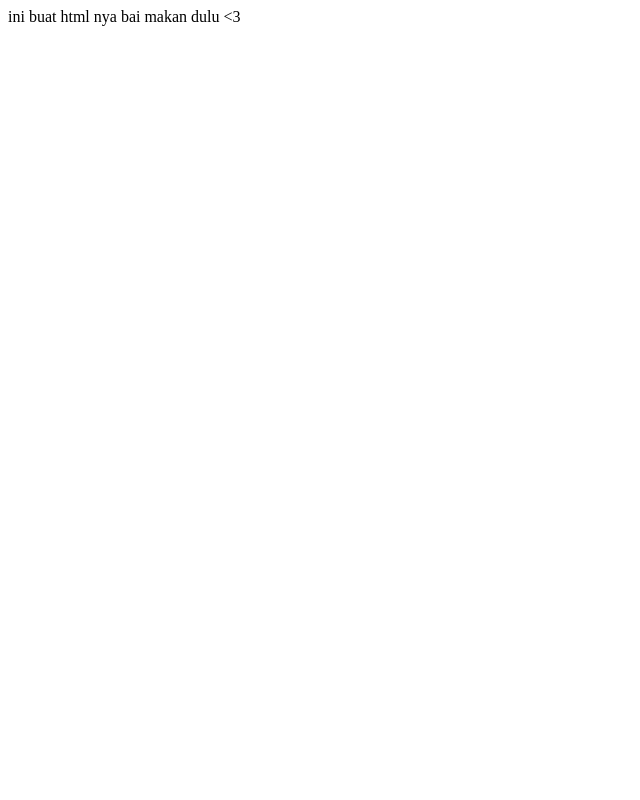
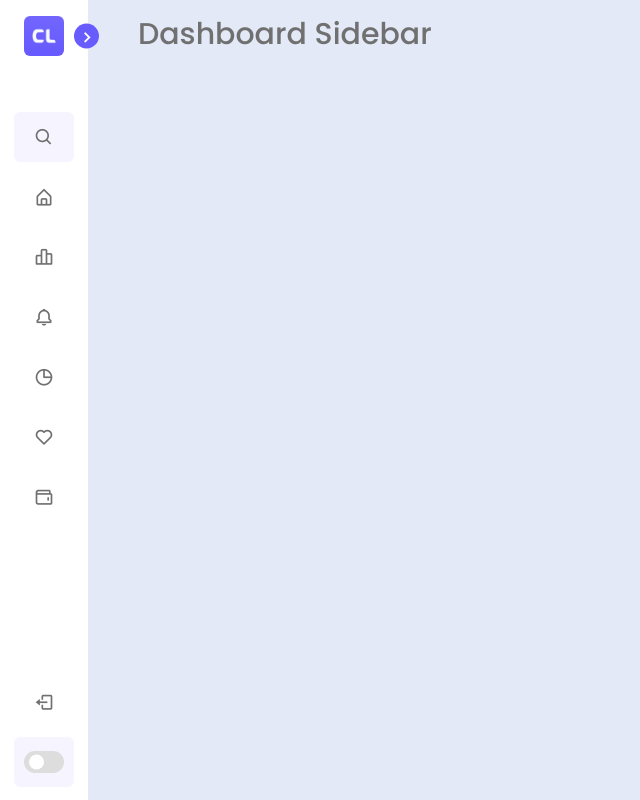
Before and after one commit to NYKVerse/testmoshu, a plain HTML site: page index.html in a window 1280 px wide. Shown: the whole page, without its empty margins (0-640 px from the left). Drawn offline with nearby package versions, Linux system fonts and the light colour scheme.

Commit message:
Add files via upload
yoi

```diff
--- a/index.html
+++ b/index.html
@@ -1,2 +1,120 @@
-ini buat html nya
-bai makan dulu <3
+<!-- Coding by CodingLab | www.codinglabweb.com -->
+<!DOCTYPE html>
+<html lang="en">
+<head>
+    <meta charset="UTF-8">
+    <meta http-equiv="X-UA-Compatible" content="IE=edge">
+    <meta name="viewport" content="width=device-width, initial-scale=1.0">
+
+    <!----======== CSS ======== -->
+    <link rel="stylesheet" href="style.css">
+
+    <!----===== Boxicons CSS ===== -->
+    <link href='https://unpkg.com/boxicons@2.1.1/css/boxicons.min.css' rel='stylesheet'>
+
+    <title>Dashboard Sidebar Menu</title>
+</head>
+<body>
+    <nav class="sidebar close">
+        <header>
+            <div class="image-text">
+                <span class="image">
+                    <img src="logo.png" alt="">
+                </span>
+
+                <div class="text logo-text">
+                    <span class="name">Codinglab</span>
+                    <span class="profession">Web developer</span>
+                </div>
+            </div>
+
+            <i class='bx bx-chevron-right toggle'></i>
+        </header>
+
+        <div class="menu-bar">
+            <div class="menu">
+
+                <li class="search-box">
+                    <i class='bx bx-search icon'></i>
+                    <input type="text" placeholder="Search...">
+                </li>
+
+                <ul class="menu-links">
+                    <li class="nav-link">
+                        <a href="#">
+                            <i class='bx bx-home-alt icon' ></i>
+                            <span class="text nav-text">Dashboard</span>
+                        </a>
+                    </li>
+
+                    <li class="nav-link">
+                        <a href="#">
+                            <i class='bx bx-bar-chart-alt-2 icon' ></i>
+                            <span class="text nav-text">Revenue</span>
+                        </a>
+                    </li>
+
+                    <li class="nav-link">
+                        <a href="#">
+                            <i class='bx bx-bell icon'></i>
+                            <span class="text nav-text">Notifications</span>
+                        </a>
+                    </li>
+
+                    <li class="nav-link">
+                        <a href="#">
+                            <i class='bx bx-pie-chart-alt icon' ></i>
+                            <span class="text nav-text">Analytics</span>
+                        </a>
+                    </li>
+
+                    <li class="nav-link">
+                        <a href="#">
+                            <i class='bx bx-heart icon' ></i>
+                            <span class="text nav-text">Likes</span>
+                        </a>
+                    </li>
+
+                    <li class="nav-link">
+                        <a href="#">
+                            <i class='bx bx-wallet icon' ></i>
+                            <span class="text nav-text">Wallets</span>
+                        </a>
+                    </li>
+
+                </ul>
+            </div>
+
+            <div class="bottom-content">
+                <li class="">
+                    <a href="#">
+                        <i class='bx bx-log-out icon' ></i>
+                        <span class="text nav-text">Logout</span>
+                    </a>
+                </li>
+
+                <li class="mode">
+                    <div class="sun-moon">
+                        <i class='bx bx-moon icon moon'></i>
+                        <i class='bx bx-sun icon sun'></i>
+                    </div>
+                    <span class="mode-text text">Dark mode</span>
+
+                    <div class="toggle-switch">
+                        <span class="switch"></span>
+                    </div>
+                </li>
+
+            </div>
+        </div>
+
+    </nav>
+
+    <section class="home">
+        <div class="text">Dashboard Sidebar</div>
+    </section>
+
+    <script src="script.js"></script>
+
+</body>
+</html>
--- /dev/null
+++ b/script.js
@@ -0,0 +1,26 @@
+const body = document.querySelector('body'),
+      sidebar = body.querySelector('nav'),
+      toggle = body.querySelector(".toggle"),
+      searchBtn = body.querySelector(".search-box"),
+      modeSwitch = body.querySelector(".toggle-switch"),
+      modeText = body.querySelector(".mode-text");
+
+
+toggle.addEventListener("click" , () =>{
+    sidebar.classList.toggle("close");
+})
+
+searchBtn.addEventListener("click" , () =>{
+    sidebar.classList.remove("close");
+})
+
+modeSwitch.addEventListener("click" , () =>{
+    body.classList.toggle("dark");
+
+    if(body.classList.contains("dark")){
+        modeText.innerText = "Light mode";
+    }else{
+        modeText.innerText = "Dark mode";
+
+    }
+});
--- /dev/null
+++ b/style.css
@@ -0,0 +1,309 @@
+/* Google Font Import - Poppins */
+@import url('https://fonts.googleapis.com/css2?family=Poppins:wght@300;400;500;600;700&display=swap');
+*{
+    margin: 0;
+    padding: 0;
+    box-sizing: border-box;
+    font-family: 'Poppins', sans-serif;
+}
+
+:root{
+    /* ===== Colors ===== */
+    --body-color: #E4E9F7;
+    --sidebar-color: #FFF;
+    --primary-color: #695CFE;
+    --primary-color-light: #F6F5FF;
+    --toggle-color: #DDD;
+    --text-color: #707070;
+
+    /* ====== Transition ====== */
+    --tran-03: all 0.2s ease;
+    --tran-03: all 0.3s ease;
+    --tran-04: all 0.3s ease;
+    --tran-05: all 0.3s ease;
+}
+
+body{
+    min-height: 100vh;
+    background-color: var(--body-color);
+    transition: var(--tran-05);
+}
+
+::selection{
+    background-color: var(--primary-color);
+    color: #fff;
+}
+
+body.dark{
+    --body-color: #18191a;
+    --sidebar-color: #242526;
+    --primary-color: #3a3b3c;
+    --primary-color-light: #3a3b3c;
+    --toggle-color: #fff;
+    --text-color: #ccc;
+}
+
+/* ===== Sidebar ===== */
+ .sidebar{
+    position: fixed;
+    top: 0;
+    left: 0;
+    height: 100%;
+    width: 250px;
+    padding: 10px 14px;
+    background: var(--sidebar-color);
+    transition: var(--tran-05);
+    z-index: 100;
+}
+.sidebar.close{
+    width: 88px;
+}
+
+/* ===== Reusable code - Here ===== */
+.sidebar li{
+    height: 50px;
+    list-style: none;
+    display: flex;
+    align-items: center;
+    margin-top: 10px;
+}
+
+.sidebar header .image,
+.sidebar .icon{
+    min-width: 60px;
+    border-radius: 6px;
+}
+
+.sidebar .icon{
+    min-width: 60px;
+    border-radius: 6px;
+    height: 100%;
+    display: flex;
+    align-items: center;
+    justify-content: center;
+    font-size: 20px;
+}
+
+.sidebar .text,
+.sidebar .icon{
+    color: var(--text-color);
+    transition: var(--tran-03);
+}
+
+.sidebar .text{
+    font-size: 17px;
+    font-weight: 500;
+    white-space: nowrap;
+    opacity: 1;
+}
+.sidebar.close .text{
+    opacity: 0;
+}
+/* =========================== */
+
+.sidebar header{
+    position: relative;
+}
+
+.sidebar header .image-text{
+    display: flex;
+    align-items: center;
+}
+.sidebar header .logo-text{
+    display: flex;
+    flex-direction: column;
+}
+header .image-text .name {
+    margin-top: 2px;
+    font-size: 18px;
+    font-weight: 600;
+}
+
+header .image-text .profession{
+    font-size: 16px;
+    margin-top: -2px;
+    display: block;
+}
+
+.sidebar header .image{
+    display: flex;
+    align-items: center;
+    justify-content: center;
+}
+
+.sidebar header .image img{
+    width: 40px;
+    border-radius: 6px;
+}
+
+.sidebar header .toggle{
+    position: absolute;
+    top: 50%;
+    right: -25px;
+    transform: translateY(-50%) rotate(180deg);
+    height: 25px;
+    width: 25px;
+    background-color: var(--primary-color);
+    color: var(--sidebar-color);
+    border-radius: 50%;
+    display: flex;
+    align-items: center;
+    justify-content: center;
+    font-size: 22px;
+    cursor: pointer;
+    transition: var(--tran-05);
+}
+
+body.dark .sidebar header .toggle{
+    color: var(--text-color);
+}
+
+.sidebar.close .toggle{
+    transform: translateY(-50%) rotate(0deg);
+}
+
+.sidebar .menu{
+    margin-top: 40px;
+}
+
+.sidebar li.search-box{
+    border-radius: 6px;
+    background-color: var(--primary-color-light);
+    cursor: pointer;
+    transition: var(--tran-05);
+}
+
+.sidebar li.search-box input{
+    height: 100%;
+    width: 100%;
+    outline: none;
+    border: none;
+    background-color: var(--primary-color-light);
+    color: var(--text-color);
+    border-radius: 6px;
+    font-size: 17px;
+    font-weight: 500;
+    transition: var(--tran-05);
+}
+.sidebar li a{
+    list-style: none;
+    height: 100%;
+    background-color: transparent;
+    display: flex;
+    align-items: center;
+    height: 100%;
+    width: 100%;
+    border-radius: 6px;
+    text-decoration: none;
+    transition: var(--tran-03);
+}
+
+.sidebar li a:hover{
+    background-color: var(--primary-color);
+}
+.sidebar li a:hover .icon,
+.sidebar li a:hover .text{
+    color: var(--sidebar-color);
+}
+body.dark .sidebar li a:hover .icon,
+body.dark .sidebar li a:hover .text{
+    color: var(--text-color);
+}
+
+.sidebar .menu-bar{
+    height: calc(100% - 55px);
+    display: flex;
+    flex-direction: column;
+    justify-content: space-between;
+    overflow-y: scroll;
+}
+.menu-bar::-webkit-scrollbar{
+    display: none;
+}
+.sidebar .menu-bar .mode{
+    border-radius: 6px;
+    background-color: var(--primary-color-light);
+    position: relative;
+    transition: var(--tran-05);
+}
+
+.menu-bar .mode .sun-moon{
+    height: 50px;
+    width: 60px;
+}
+
+.mode .sun-moon i{
+    position: absolute;
+}
+.mode .sun-moon i.sun{
+    opacity: 0;
+}
+body.dark .mode .sun-moon i.sun{
+    opacity: 1;
+}
+body.dark .mode .sun-moon i.moon{
+    opacity: 0;
+}
+
+.menu-bar .bottom-content .toggle-switch{
+    position: absolute;
+    right: 0;
+    height: 100%;
+    min-width: 60px;
+    display: flex;
+    align-items: center;
+    justify-content: center;
+    border-radius: 6px;
+    cursor: pointer;
+}
+.toggle-switch .switch{
+    position: relative;
+    height: 22px;
+    width: 40px;
+    border-radius: 25px;
+    background-color: var(--toggle-color);
+    transition: var(--tran-05);
+}
+
+.switch::before{
+    content: '';
+    position: absolute;
+    height: 15px;
+    width: 15px;
+    border-radius: 50%;
+    top: 50%;
+    left: 5px;
+    transform: translateY(-50%);
+    background-color: var(--sidebar-color);
+    transition: var(--tran-04);
+}
+
+body.dark .switch::before{
+    left: 20px;
+}
+
+.home{
+    position: absolute;
+    top: 0;
+    top: 0;
+    left: 250px;
+    height: 100vh;
+    width: calc(100% - 250px);
+    background-color: var(--body-color);
+    transition: var(--tran-05);
+}
+.home .text{
+    font-size: 30px;
+    font-weight: 500;
+    color: var(--text-color);
+    padding: 12px 60px;
+}
+
+.sidebar.close ~ .home{
+    left: 78px;
+    height: 100vh;
+    width: calc(100% - 78px);
+}
+body.dark .home .text{
+    color: var(--text-color);
+}
```
Also changed, not shown: logo.png (added).
